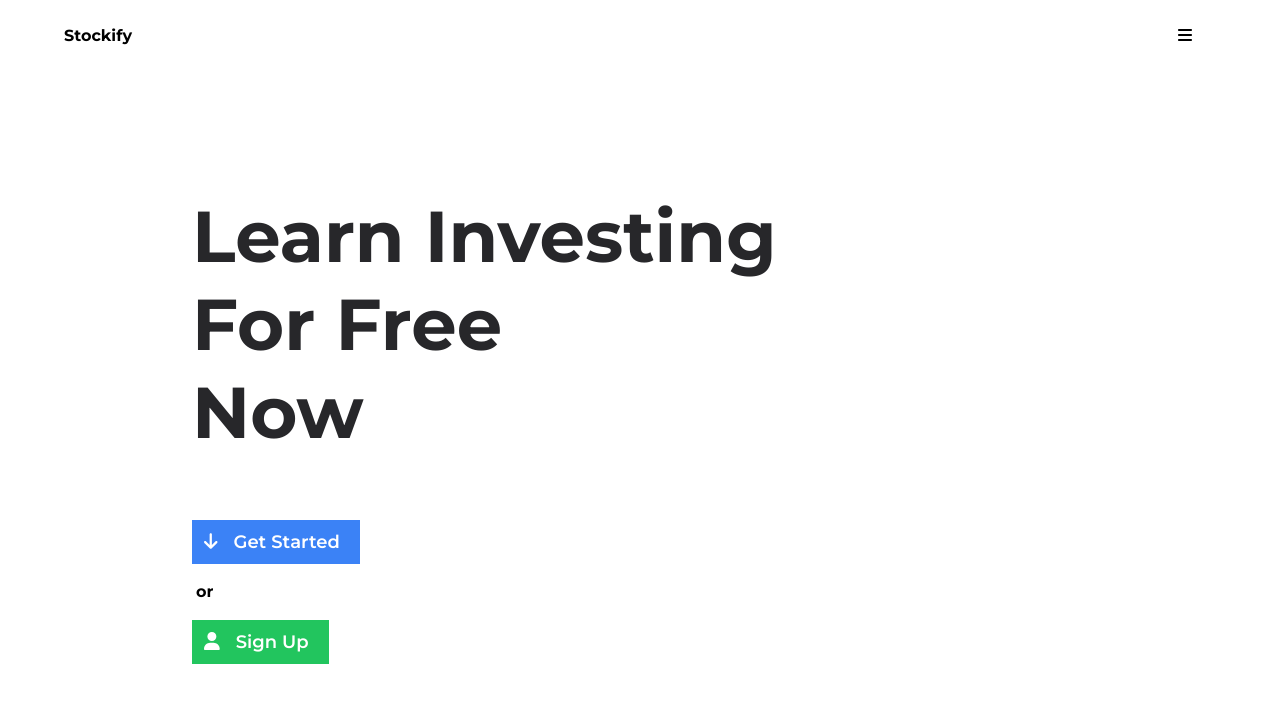
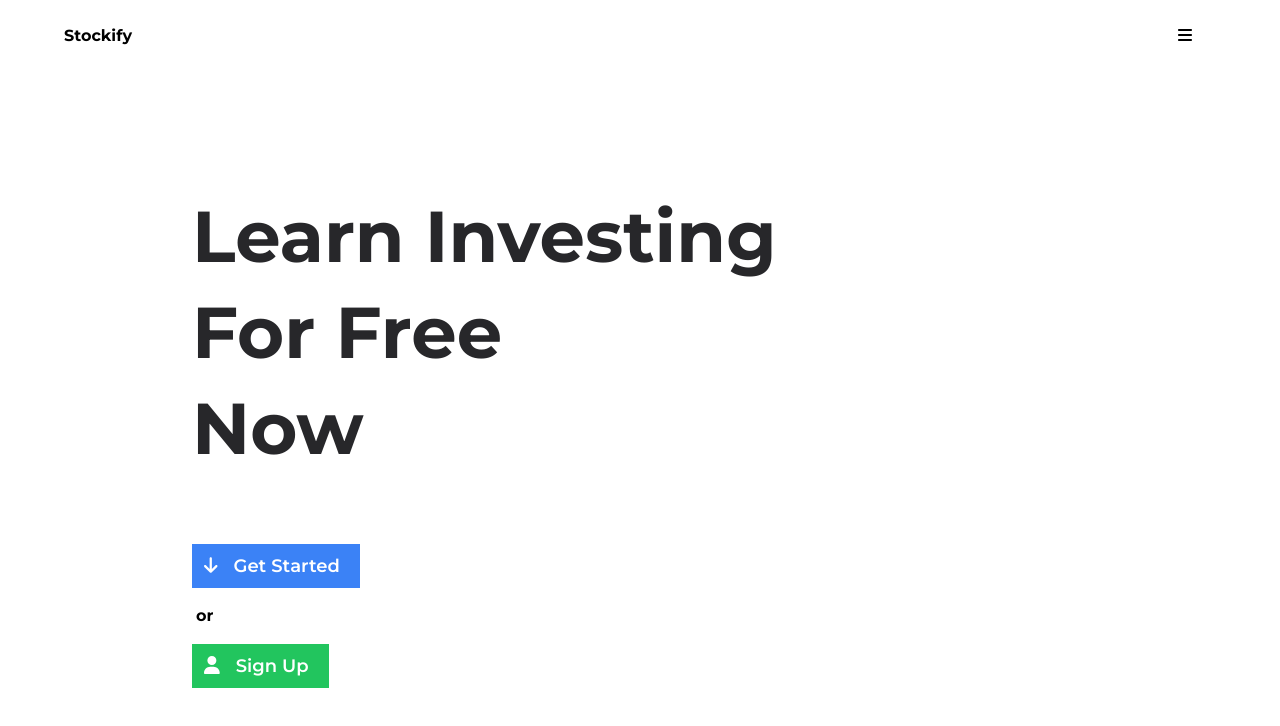
Before and after one commit to Arber99/stockapp-frontend, an Angular app: page / in a window 1280 px wide. Shown: the top 726 px of the page. Built offline with nearby package versions, Linux system fonts and the light colour scheme.

Commit message:
💄 Improved styling

```diff
--- a/src/app/components/main/main.component.html
+++ b/src/app/components/main/main.component.html
@@ -1,8 +1,8 @@
 <div class="flex flex-col pl-12 lg:pl-48 h-[calc(max(500px,_100vh))] absolute">
-  <div class="flex flex-col gap-4 relative top-[25%] pb-8">
-    <h1 class="font-bold text-5xl lg:text-7xl text-zinc-800">Learn Investing</h1>
-    <h1 class="font-bold text-5xl lg:text-7xl text-zinc-800">For Free</h1>
-    <h1 class="font-bold text-5xl lg:text-7xl text-zinc-800">Now</h1>
+  <div class="flex flex-col gap-4 relative top-[18%] lg:top-[25%] pb-8">
+    <h1 class="font-bold text-5xl pb-2 lg:text-7xl text-zinc-800">Learn Investing</h1>
+    <h1 class="font-bold text-5xl pb-2 lg:text-7xl text-zinc-800">For Free</h1>
+    <h1 class="font-bold text-5xl pb-2 lg:text-7xl text-zinc-800">Now</h1>
     <div class="pt-14">
       <button
         href="#"
```
